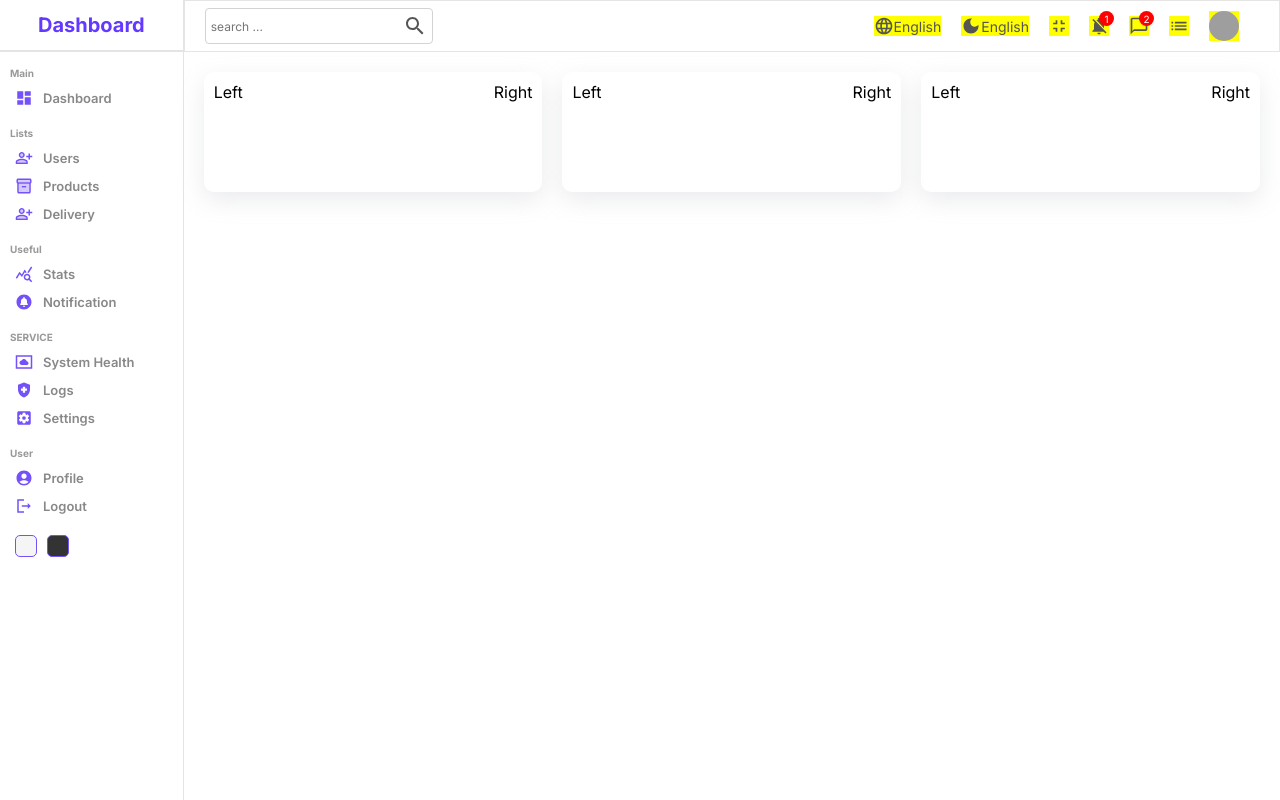
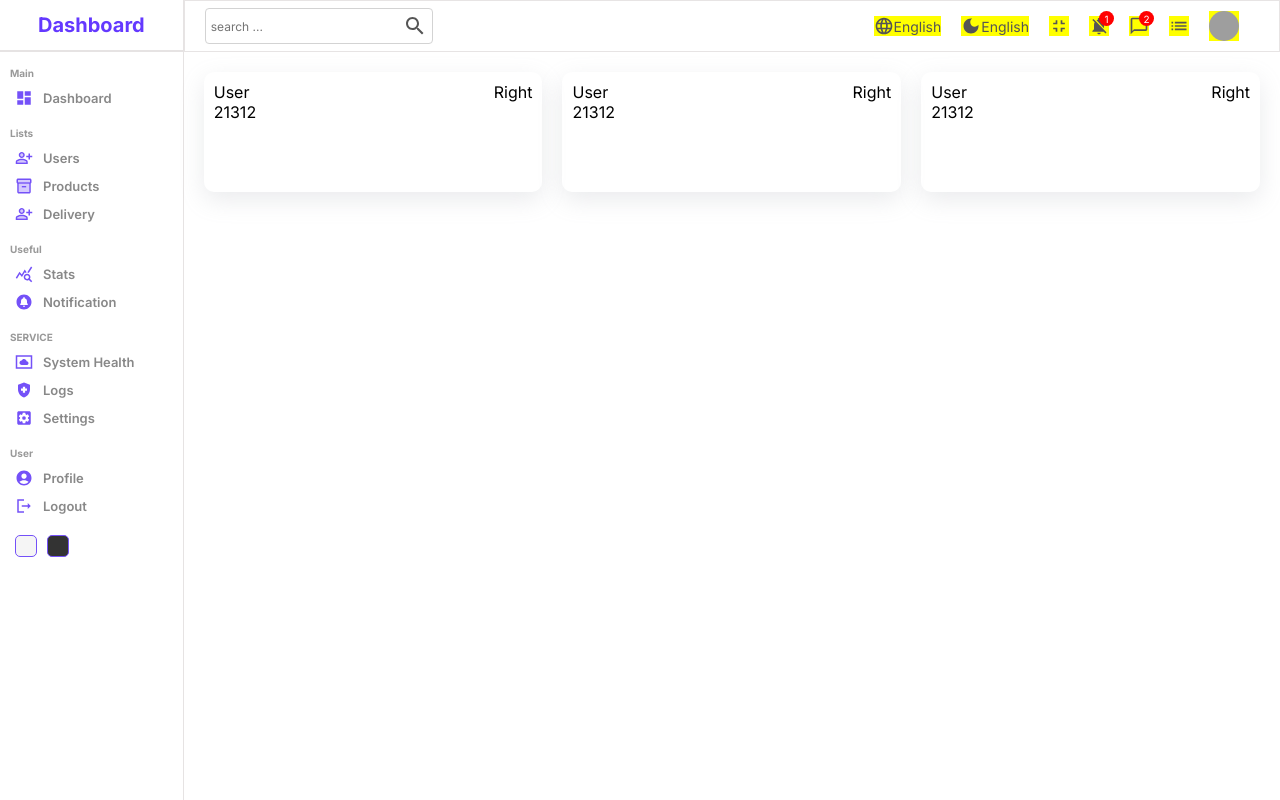
Before and after one commit to tinkugupta5/dashboard_practice, a React (Create React App) app: page / in a window 1280 px wide. Built offline with nearby package versions, Linux system fonts and the light colour scheme; grey boxes are pictures that could not be loaded.

Commit message:
adding title

```diff
--- a/src/components/widget/Widget.jsx
+++ b/src/components/widget/Widget.jsx
@@ -4,7 +4,10 @@ import "./widget.scss";
 const Widget = () => {
   return (
     <div className="widget">
-      <div className="left">Left</div>
+      <div className="left">
+        <div className="title">User</div>
+        <div className="counter">21312</div>
+      </div>
       <div className="right">Right</div>
     </div>
   );
```
